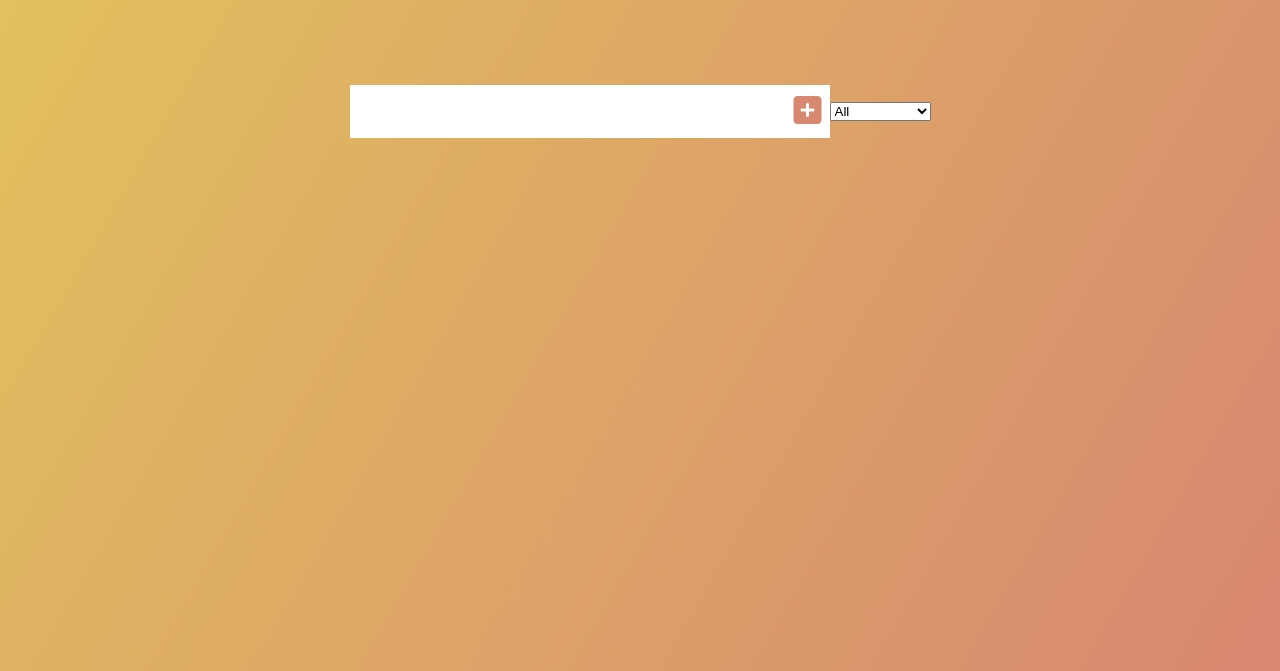
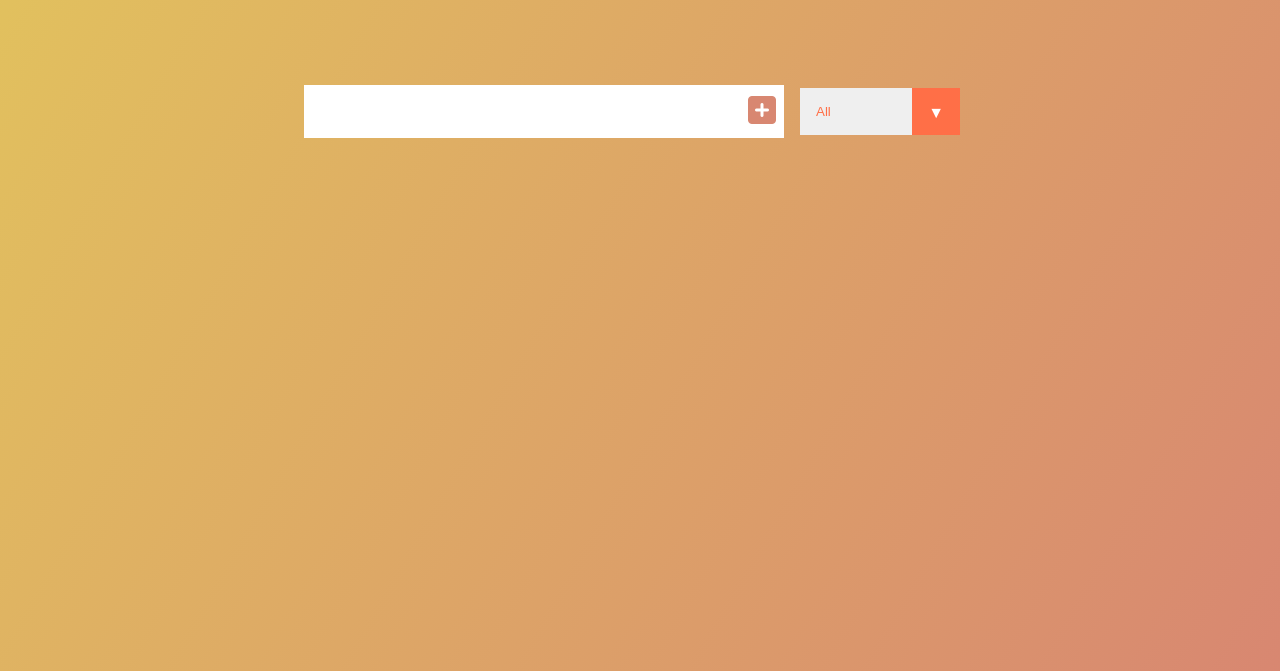
Before and after one commit to alecstephens/todo-list, a plain HTML site: page index.html in a window 1280 px wide. Shown: the part 129-800 px from the top of the page. Drawn offline with Linux system fonts and the light colour scheme; a web font is replaced by a local one.

Commit message:
added styles for the select menu

```diff
--- a/style.css
+++ b/style.css
@@ -60,6 +60,7 @@ form button:hover {
     display: flex;
     justify-content: space-between;
     align-items: center;
+    transition: all 0.5s ease;
 }
 
 .todo li {
@@ -91,3 +92,45 @@ form button:hover {
     text-decoration: line-through;
     opacity: 0.5;
 }
+
+.fall {
+    transform: translateY(8rem) rotateZ(20deg);
+    opacity: 0;
+}
+
+select {
+    -webkit-appearance: none;
+    -moz-appearance: none;
+    appearance: none;
+    outline: none;
+    border: none;
+}
+
+.select {
+    margin: 1rem;
+    position: relative;
+    overflow: hidden;
+}
+
+select {
+    color: #ff6f47;
+    width: 10rem;
+    cursor: pointer;
+    padding: 1rem;
+}
+
+.select::after {
+    content: "\25bc";
+    position: absolute;
+    background: #ff6f47;
+    top: 0;
+    right: 0;
+    padding: 1rem;
+    pointer-events: none;
+    transition: all 0.3s ease;
+}
+
+.select:hover::after{
+    background: white;
+    color: #ff6f47;
+}
```
